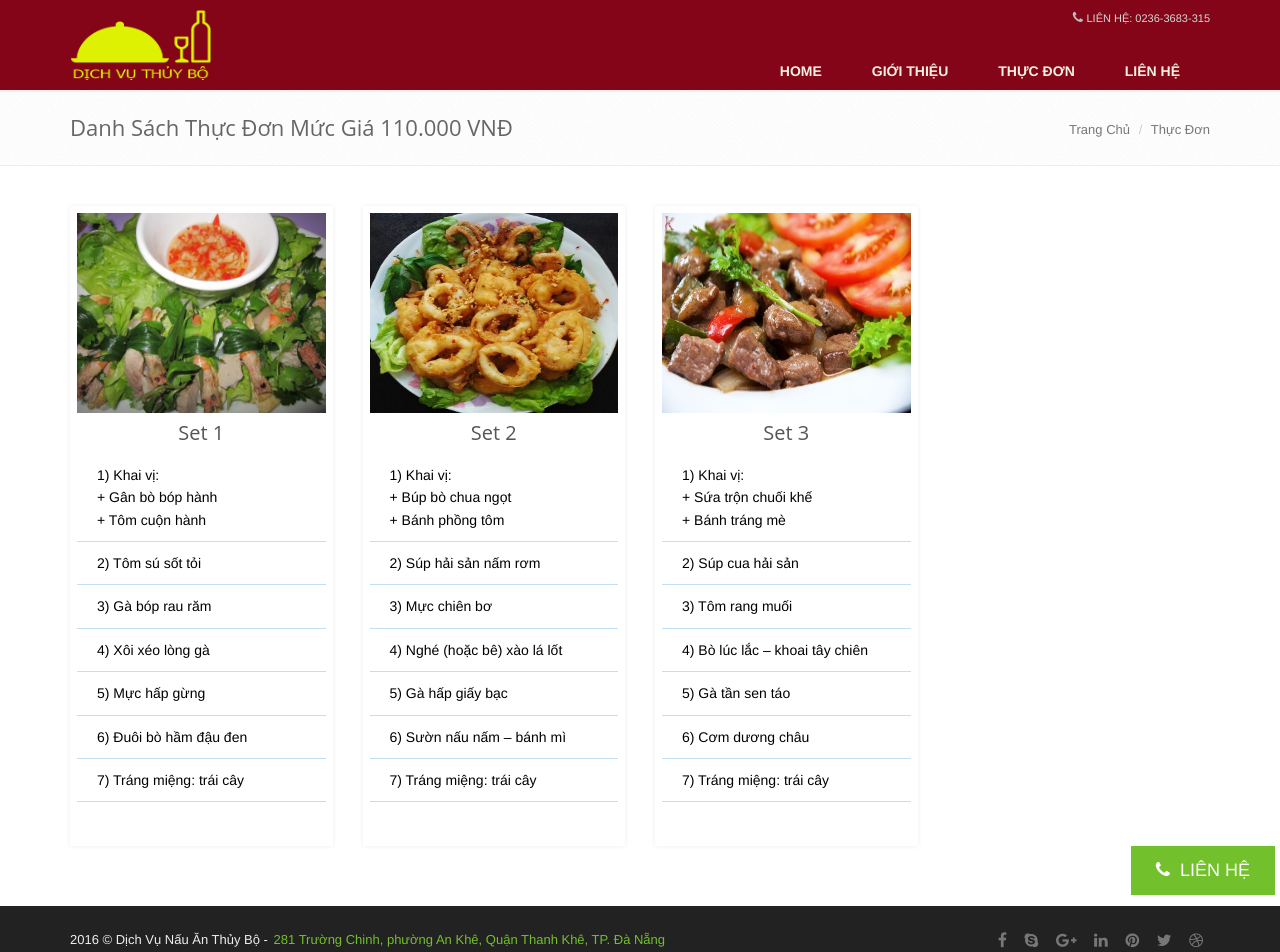
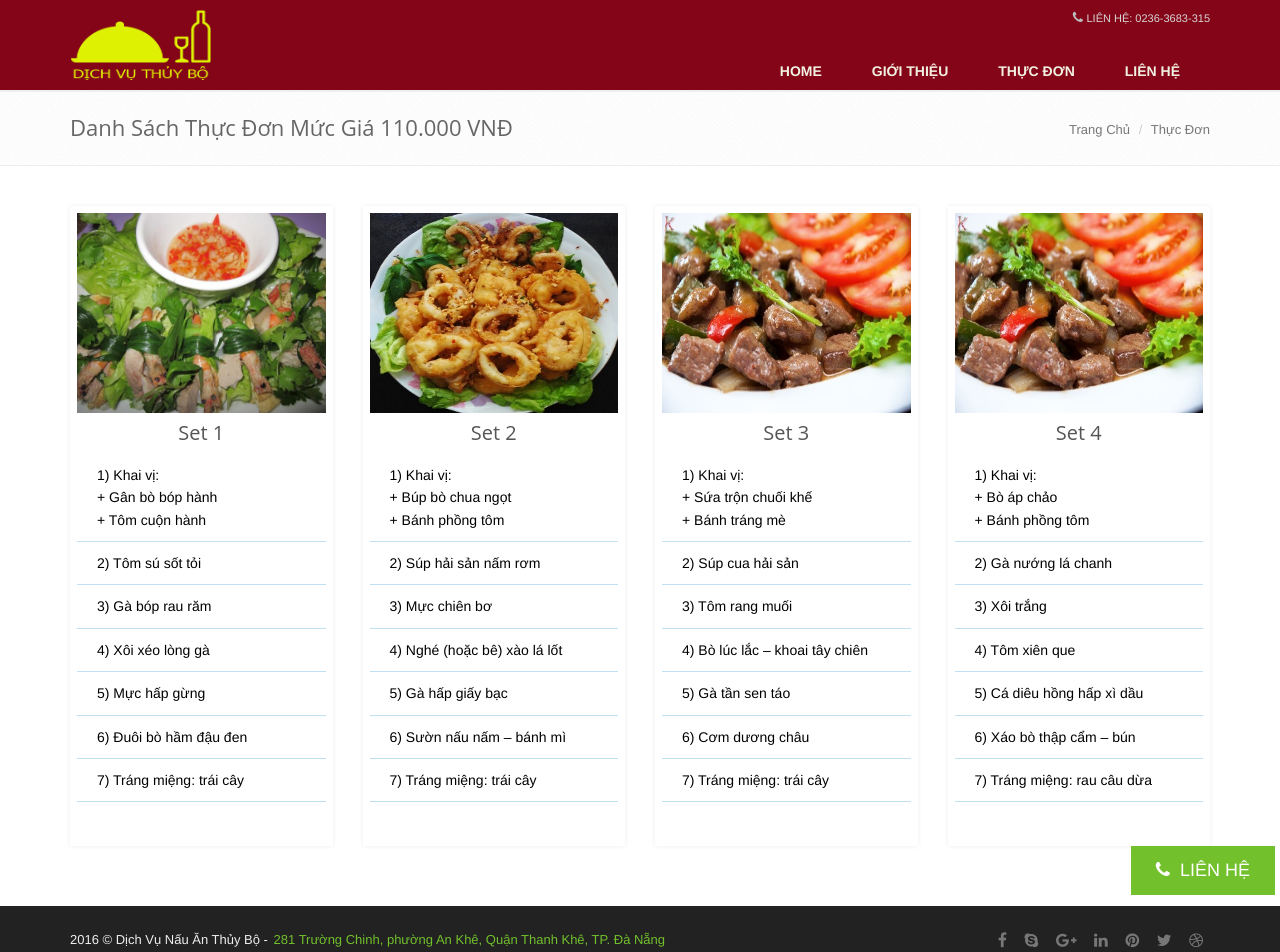
Before and after one commit to nguyenpc/thuybodanang, a Jekyll site: the page built from menu110.html, in a window 1280 px wide. Shown: the top 952 px of the page. Built offline with Jekyll 4.4.1, drawn with Linux system fonts in a browser that asks for light colours.

Commit message:
Update menu110.html

```diff
--- a/menu110.html
+++ b/menu110.html
@@ -89,6 +89,32 @@ permalink: thuc-don-tiec-110-000.html
         </div>
       </div>
     </div>
+
+    <div class="col-md-3 col-sm-6 menu-detail">
+      <div class="thumbnails thumbnail-style thumbnail-kenburn pricing-table-v1">
+        <div class="thumbnail-menu">
+          <div class="overflow-hidden">
+            <img class="img-responsive" src="img/menu/detail/110-3-bo-luc-lac.jpg" alt="">
+          </div>
+        </div>
+        <div class="caption pricing-v1 pricing-v1-blue">
+          <h3> Set 4</h3>
+          <ul class="list-unstyled pricing-v1-content">
+            <li>1) Khai vị:<br>
+              + Bò áp chảo<br>
+              + Bánh phồng tôm
+            </li>
+            <li>2) Gà nướng lá chanh</li>
+            <li>3) Xôi trắng</li>
+            <li>4) Tôm xiên que</li>
+            <li>5) Cá diêu hồng hấp xì dầu</li>
+            <li>6) Xáo bò thập cẩm – bún</li>
+            <li>7) Tráng miệng: rau câu dừa</li>
+          </ul>
+        </div>
+      </div>
+    </div>
+
   </div>
 </div>
 <div style="position:fixed;bottom:5px;right:5px;z-index:99;background: red;border-radius: 50%;justify-content: center;align-items: center;display: flex;">
```
